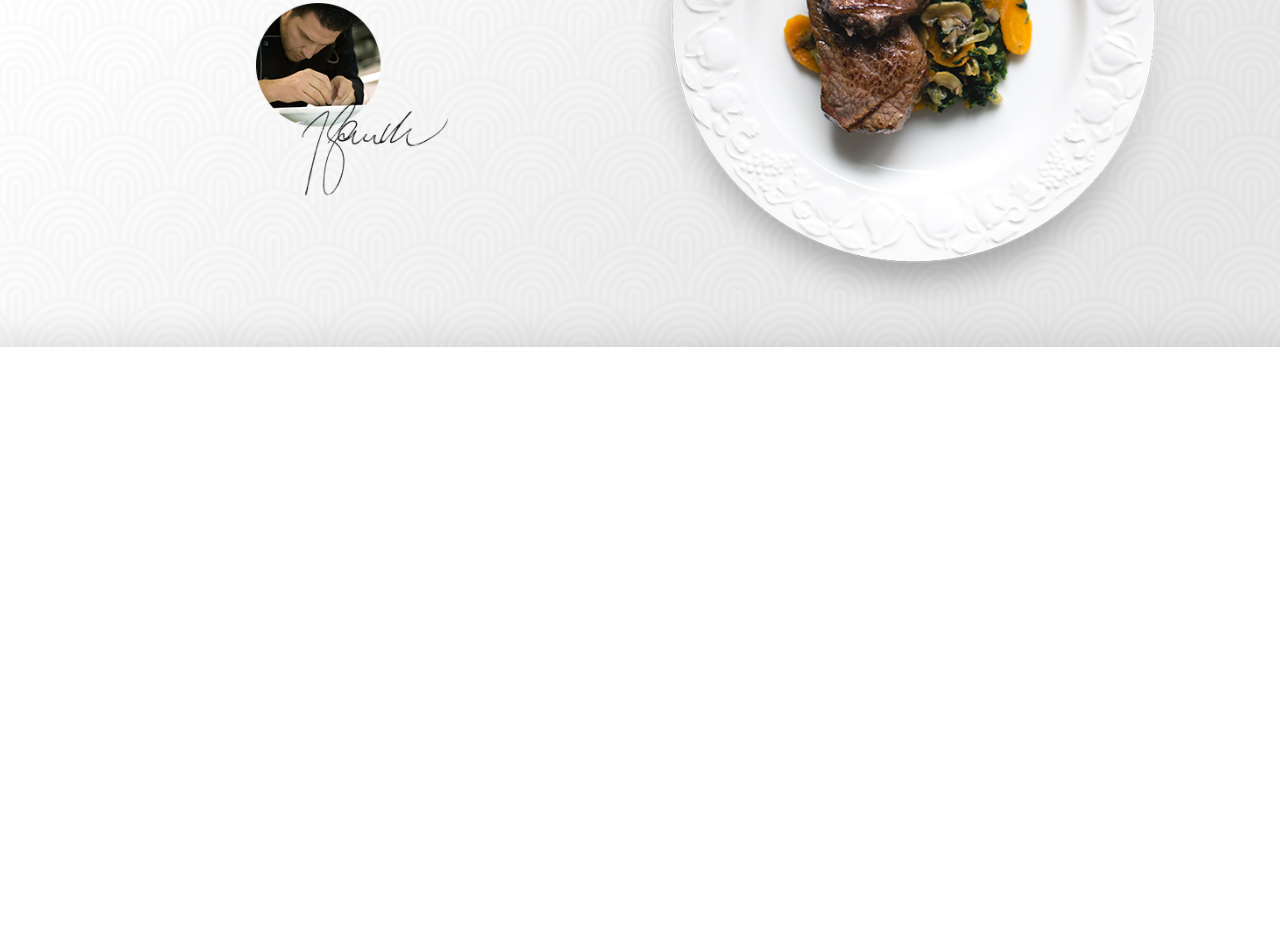
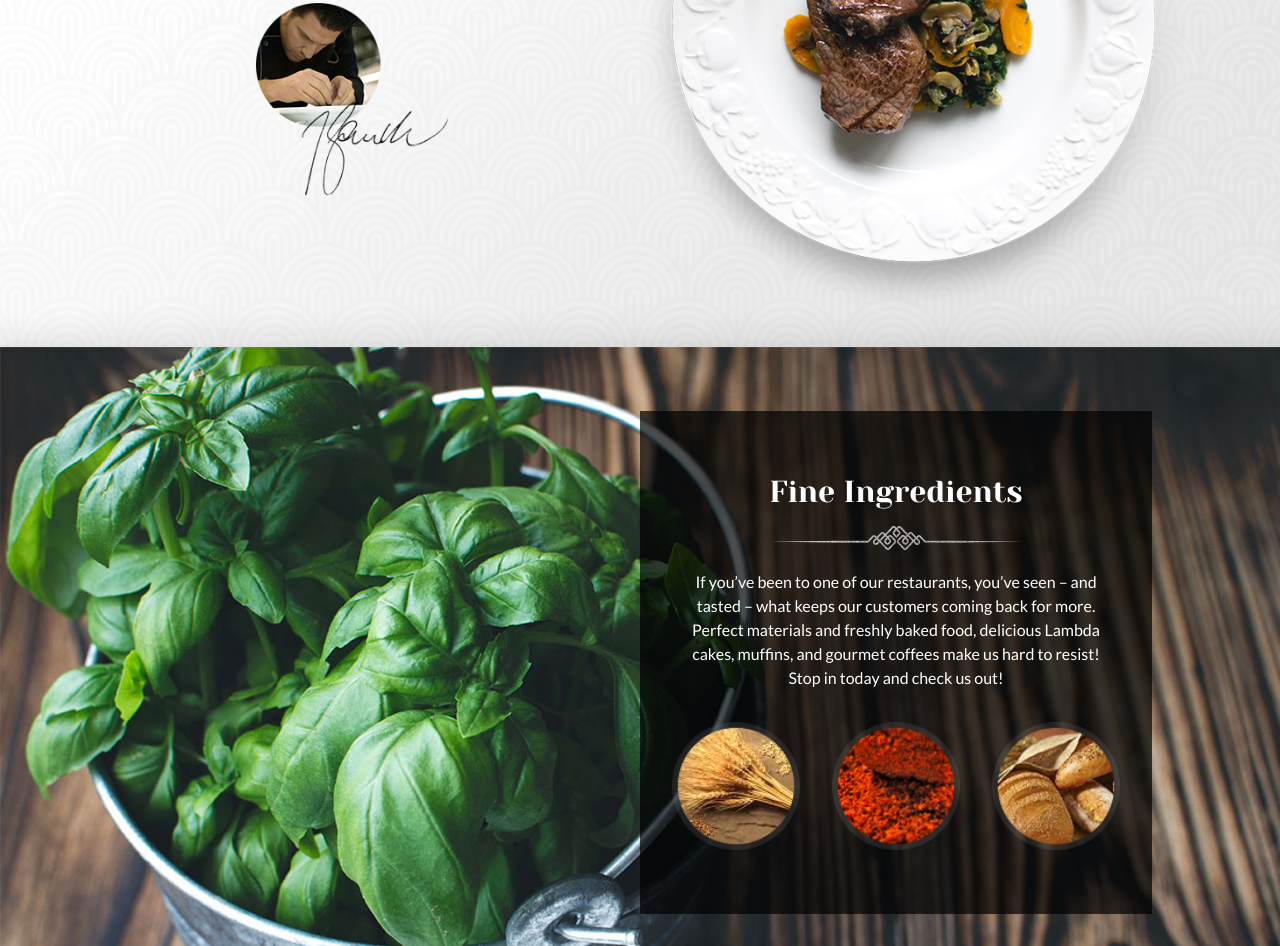
Before and after one commit to Shadab420/lambda-restaurant, a plain HTML site: page index.html in a window 1280 px wide. Shown: the part 927-1873 px from the top of the page. Before the commit the page ends 1274 px from the top, so only its background shows below. Drawn offline with Linux system fonts and the light colour scheme; a web font is replaced by a local one.

Commit message:
added ingredients section

```diff
--- a/css/responsive.css
+++ b/css/responsive.css
@@ -34,6 +34,15 @@
     .dish-div img{
         margin: 10% auto;
         width: 100%;
+    }
+
+    .ingredients-section{
+        grid-template-columns: auto auto;
+    }
+
+    .ingredients-info{
+        width: 60%;
+        margin-left: 20%;
     }
 }
 
@@ -85,6 +94,12 @@
 }
 
 @media screen and (max-width: 500px){
+
+    img{
+        width: 80%;
+        margin-left: 10%;
+    }
+
     .header-title{
         font-size: 2.2rem;
     }
--- a/css/style.css
+++ b/css/style.css
@@ -59,12 +59,7 @@ h6{
     width: 100%;
 }
 
-section{
-    background-repeat: no-repeat;
-    background-position: center top;
-    background-size: cover;
-    background-attachment: fixed;
-}
+
 /* Reusable component end */
 
 
@@ -199,6 +194,7 @@ nav .social-links .social-link a{
     background-repeat: no-repeat;
     background-position: center top;
     background-size: cover;
+    background-attachment: fixed;
     display: grid;
     grid-template-columns: 1fr 1fr;
     padding-top: 2rem;
@@ -209,7 +205,7 @@ nav .social-links .social-link a{
     flex-direction: column;
 }
 
-.cook-div h3{
+.cook-div h3, .ingredients-section h3{
     text-align: center;
     font-family: 'Yeseva One', cursive;
     font-weight: 300;
@@ -218,7 +214,7 @@ nav .social-links .social-link a{
 
 }
 
-.offer-description{
+.offer-description, .ingredients-description{
     width: 80%;
     margin-top: 1rem;
     margin-left: 10%;
@@ -243,5 +239,41 @@ nav .social-links .social-link a{
 
 /* Ingredients section start */
 
+.ingredients-section{
+    background: url('../assets/images/ingrediants-bg.jpg');
+    background-repeat: no-repeat;
+    background-position: center top;
+    background-size: cover;
+    background-attachment: fixed;
+    display: grid;
+    grid-template-columns: 1fr 1fr;
+    padding-top: 2rem;
+}
+
+.ingredients-section h3{
+    color: #fff;
+}
+
+.ingredients-info{
+    background-color: rgba(0,0,0,0.7);
+    padding-top: 1rem;
+    width: 80%;
+    margin-top: 2rem;
+    margin-bottom: 2rem;
+}
+
+.ingredients-description{
+    color: #fff;
+}
+
+.ingredient-images{
+    display: flex;
+    justify-content: space-evenly;
+    padding-bottom: 4rem;
+}
+
+.ingredient-images img{
+    width: 25%;
+}
 
 /* Ingredients section end */
--- a/index.html
+++ b/index.html
@@ -108,7 +108,26 @@
 			<!-- offer section end-->
 
 			<!-- Ingredients section start-->
+			<section class="ingredients-section">
+				<div></div>
+				<div>
+					<div class="ingredients-info">
+						<h3 class="ingredients-title">Fine Ingredients</h3>
+						<div class="divider">
+							<img src="assets/icons/divider-white.png" alt="">
+						</div>
+						<p class="ingredients-description">
+							If you’ve been to one of our restaurants, you’ve seen – and tasted – what keeps our customers coming back for more. Perfect materials and freshly baked food, delicious Lambda cakes,  muffins, and gourmet coffees make us hard to resist! Stop in today and check us out!
+						</p>
+						<div class="ingredient-images">
+							<img src="assets/images/ing01.png" alt="">
+							<img src="assets/images/ing02.png" alt="">
+							<img src="assets/images/ing03.png" alt="">
+						</div>
+					</div>
 
+				</div>
+			</section>
 
 
 			<!-- Ingredients section end-->
```
